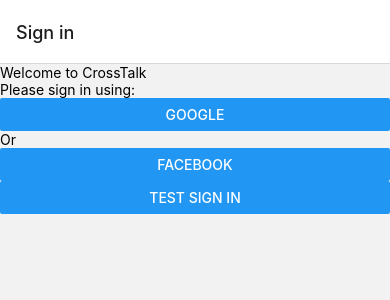
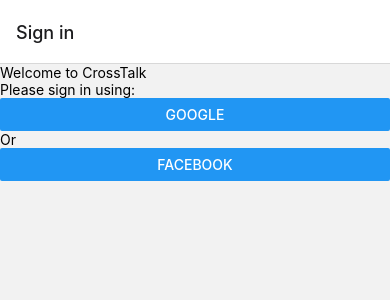
Before and after one commit to Jakob-k/CrossTalk, a React Native app: screen / in a window 390 px wide. Shown: the top 300 px of the page. Built offline with nearby package versions, Linux system fonts and the light colour scheme; what @react-native-google-signin/google-signin would draw is missing.

Commit message:
SignOut works

```diff
--- a/App.tsx
+++ b/App.tsx
@@ -71,12 +71,16 @@
           isLoading: false
         }
       case 'SIGN_IN':
+        console.log('Inside sign in case\nData is: ', action, '\PrevState is: ', prevState)
+        setUserToken(action.token)
         return {
           ...prevState,
           isSignout: false,
           userToken: action.token
         }
       case 'SIGN_OUT':
+        console.log('Sign out case\nData is: ', action, '\PrevState is: ', prevState)
+        setUserToken(null)
         return {
           ...prevState,
           isSignout: true,
@@ -140,7 +144,7 @@
       <NavigationContainer>
         <Stack.Navigator>
           {userToken == null ? (
-            <Stack.Screen name='SignIn' component={SignInComponent} options={{ title: 'Sign in' }} />
+            <Stack.Screen name='SignIn' component={SignInComponent} options={{ title: 'Sign in', animationTypeForReplace: state.isSignout ? 'pop' : 'push', }} />
           ) : (
             <Stack.Screen name='Home' component={HomeComponent} />
           )}
--- a/src/components/HomeComponent.tsx
+++ b/src/components/HomeComponent.tsx
@@ -1,10 +1,15 @@
-import { View, Text } from 'react-native'
-import React from 'react'
+import { View, Text, Button } from 'react-native'
+import React, { useContext } from 'react'
+import { AuthContext } from '../../App'
 
 export function HomeComponent() {
+
+    const { signOut } = useContext(AuthContext)
+
     return (
         <View>
             <Text>Choose a chat room</Text>
+            <Button title='Sign Out' onPress={() => signOut()} />
         </View>
     )
 }
--- a/src/components/SignInComponent.tsx
+++ b/src/components/SignInComponent.tsx
@@ -25,7 +25,6 @@
             <Button title='Google' onPress={() => onGoogleButtonPress().then((credentials) => signIn(credentials))} />
             <Text>Or</Text>
             <Button title='Facebook' onPress={() => onFacebookButtonPress().then((credentials) => signIn(credentials))} />
-            <Button title='Test Sign In' onPress={(() => signIn('test'))} />
         </View>
     )
 }
```
